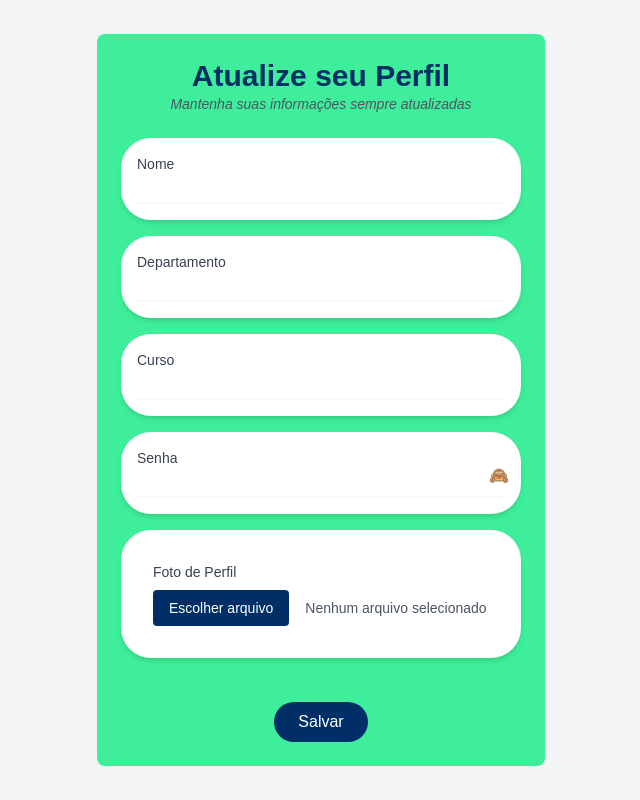
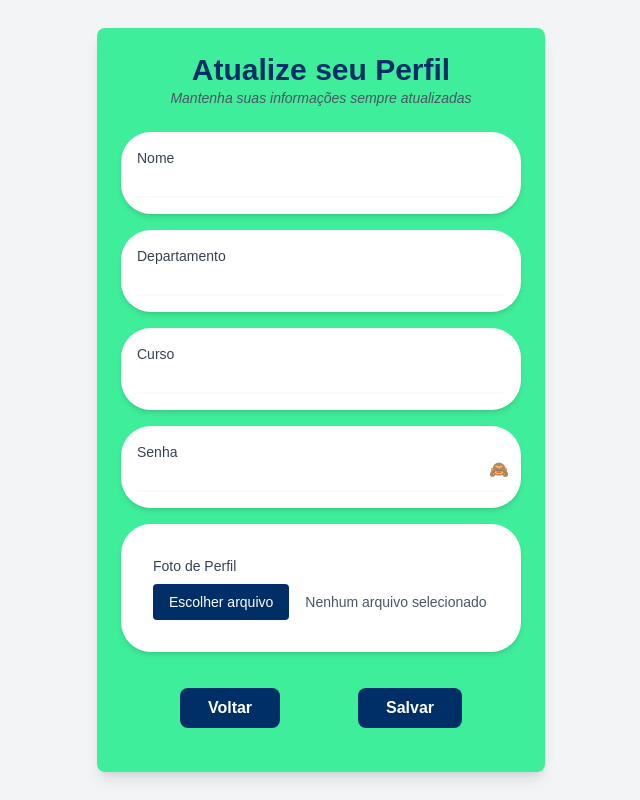
Before and after one commit to gabrielcaixeta01/front-cjr, a Next.js app: page /perfil/Aluno/Logado/Editar in a window 1280 px wide. Shown: the whole page, without its empty margins (319-959 px from the left). Built offline with nearby package versions, Linux system fonts and the light colour scheme.

Commit message:
:art: style: formulario de editar perfil, adicionei um botao de voltar

```diff
--- a/src/app/perfil/Aluno/Logado/Editar/page.tsx
+++ b/src/app/perfil/Aluno/Logado/Editar/page.tsx
@@ -41,7 +41,7 @@ export default function EditarPerfil() {
   return (
     <div className="flex flex-col h-screen bg-gray-100 items-center justify-center p-6">
 
-      <div className="bg-customGreen p-6 rounded-lg w-full max-w-md">
+      <div className="bg-customGreen p-6 rounded-lg w-full max-w-md shadow-lg">
         <div className="text-center mb-6">
           <h1 className="text-3xl font-bold text-azulCjr">Atualize seu Perfil</h1>
           <p className="text-sm italic text-gray-600">Mantenha suas informações sempre atualizadas</p>
@@ -142,11 +142,17 @@ export default function EditarPerfil() {
                 />
               </div>
 
-              <div className="flex justify-center mt-6">
+              <div className="flex items-center justify-around p-5">
+                <button
+                  className="bg-azulCjr font-semibold text-white px-7 py-2 rounded-lg hover:bg-blue-600 transition duration-300 ease-in-out"
+                  onClick={() => history.back()}
+                >
+                  Voltar
+                </button>
                 <button
                   type="submit"
                   disabled={isSubmitting}
-                  className="bg-azulCjr text-white px-6 py-2 mt-7 rounded-[60px] hover:bg-blue-600 transition duration-300 ease-in-out"
+                  className="bg-azulCjr font-semibold text-white px-7 py-2 rounded-lg hover:bg-blue-600 transition duration-300 ease-in-out"
                 >
                   {isSubmitting ? "Enviando..." : "Salvar"}
                 </button>
```
